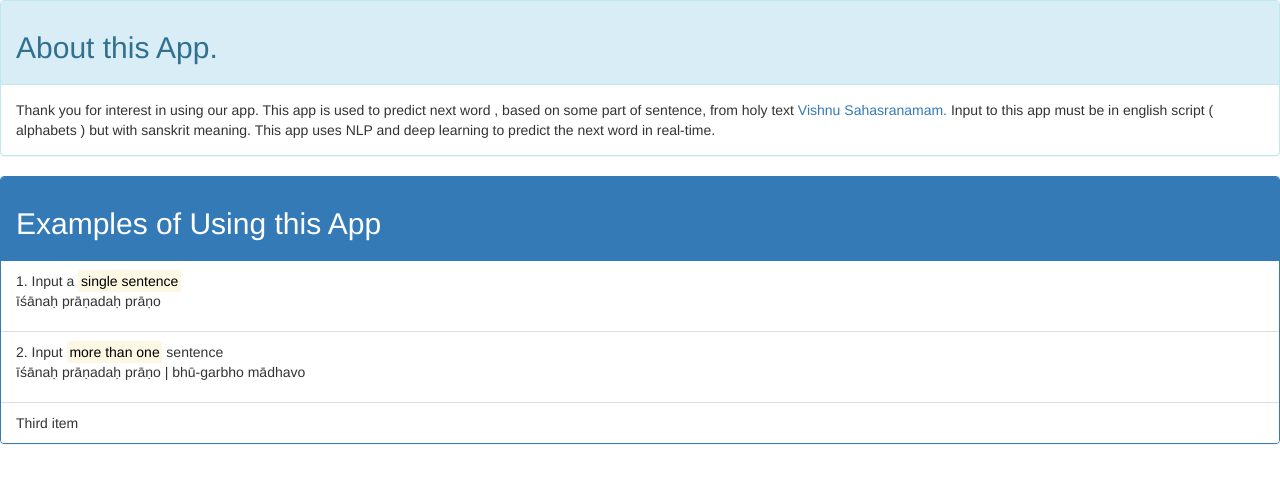
After one commit to amithadiraju1694/VSN_AI_NW, a FastAPI app: template src/templates/app_usage.html in a window 1280 px wide. The commit adds this page. Shown: the top 483 px of the page. Run offline with FastAPI, Linux system fonts and the light colour scheme; the template is opened without the code that fills it, so the values that code supplies are empty; some libraries are stand-ins or nearby versions.

Commit message:
1. Changed model and other helper functions to support asyn/await. 2. Added page to explain how to use this app and beautified it. 3. Added on-click routing to usage page. 4. Adding app_usage specifically this time. 5. Added table display for next-word predictions. Also added visual cues to results page with appropriate messages. Modified styling by removing un-necessary positioning.
Signed-off-by: amithadiraju1694 <amith.adiraju@gmail.com>

```diff
--- a/src/main.py
+++ b/src/main.py
@@ -21,8 +21,14 @@ StaticFiles(directory="static"),
 
 @app.get("/", response_class=HTMLResponse)
 async def get_inp_text( request: Request ):
-    return templates.TemplateResponse('home.html', context={'request': request })
+    return templates.TemplateResponse('home.html',
+     context={'request': request })
 
+@app.get("/useapp", response_class=HTMLResponse)
+async def get_usage_page(request: Request):
+    return templates.TemplateResponse( 'app_usage.html',
+    context={'request': request}
+    )
 
 @app.post("/", response_class=HTMLResponse)
 async def bizl(request: Request):
@@ -31,16 +37,15 @@ async def bizl(request: Request):
     user_typed = user_form.get("vsn_inp")
 
     st_pred = time.time()
-    #TODO: 2. Re-train model to remove ' char from before a word
-    #TODO: 3. Loop through results from model and print in new lines in html tags
-    shlokas = validate_inp_text(user_typed)
+
+    shlokas = await validate_inp_text(user_typed)
 
     print("\n Returned shlokas: ", shlokas)
 
 
     if len(shlokas) > 0:
-        # Call for model predictions here
-        predictions = predict_next_word(sentences=shlokas, model = saved_model)
+        predictions = await predict_next_word(sentences=shlokas,
+         model = saved_model)
 
         en_pred = time.time()
 
@@ -49,5 +54,9 @@ async def bizl(request: Request):
     else:
         predictions = ["NONE"]
 
-    return templates.TemplateResponse('default.html', context={'request': request ,
-     'result' : predictions})
+    ret_results = dict(  zip(shlokas, predictions) )
+
+    return templates.TemplateResponse('default.html',
+     context={'request': request ,
+     'results' : ret_results
+     })
--- /dev/null
+++ b/src/templates/app_usage.html
@@ -0,0 +1,46 @@
+<!DOCTYPE html>
+<html>
+<head>
+    <meta charset="utf-8">
+    <meta name="viewport" content="width=device-width, initial-scale=1">
+    <link rel="stylesheet" href="https://maxcdn.bootstrapcdn.com/bootstrap/3.4.1/css/bootstrap.min.css">
+    <script src="https://ajax.googleapis.com/ajax/libs/jquery/3.6.0/jquery.min.js"></script>
+    <script src="https://maxcdn.bootstrapcdn.com/bootstrap/3.4.1/js/bootstrap.min.js"></script>
+
+</head>
+
+<body>
+
+    <div class="panel panel-info">
+        <div class="panel-heading"><h2>About this App.</h2></div>
+    <div class="panel-body">Thank you for interest in using our app. This app is used to predict next word
+        , based on some part of sentence, from holy text <a> Vishnu Sahasranamam. </a>
+
+        Input to this app must be in english script ( alphabets ) but with sanskrit meaning.
+        This app uses NLP and deep learning to predict the next word in real-time.
+    </div> <!-- Panel Body with paragraph ends here-->
+
+    </div> <!--About Div ends here-->
+
+    <!-- Examples Div must be a list of tags-->
+    <div class="panel panel-primary">
+        <div class="panel-heading"><h2>Examples of Using this App</h2></div>
+
+        <ul class="list-group">
+          <li class="list-group-item">1. Input a <mark>single sentence</mark>
+
+            <p class="font-weight-bold">īśānaḥ prāṇadaḥ prāṇo</p>
+          </li> <!-- First List Item-->
+          <li class="list-group-item">2. Input <mark>more than one</mark> sentence
+
+            <p class="font-weight-bold">īśānaḥ prāṇadaḥ prāṇo | bhū-garbho mādhavo</p>
+          </li> <!--Second List Item closes-->
+
+          <li class="list-group-item">Third item</li>
+        </ul> <!-- Unordered List closes -->
+      </div> <!-- Examples Div Closes-->
+
+
+</body>
+
+</html>
```
Also changed, not shown: src/helpers/model_helps.py (+5 -2 lines), src/model/pred_nw.py (+6 -6 lines), src/templates/default.html (+64 -9 lines), src/templates/home.html (+7 -3 lines), src/templates/loop.js (deleted, +0 -10 lines), src/static/css/style.css (line endings or trailing spaces), src/templates/results.html (deleted), 1 other file.
